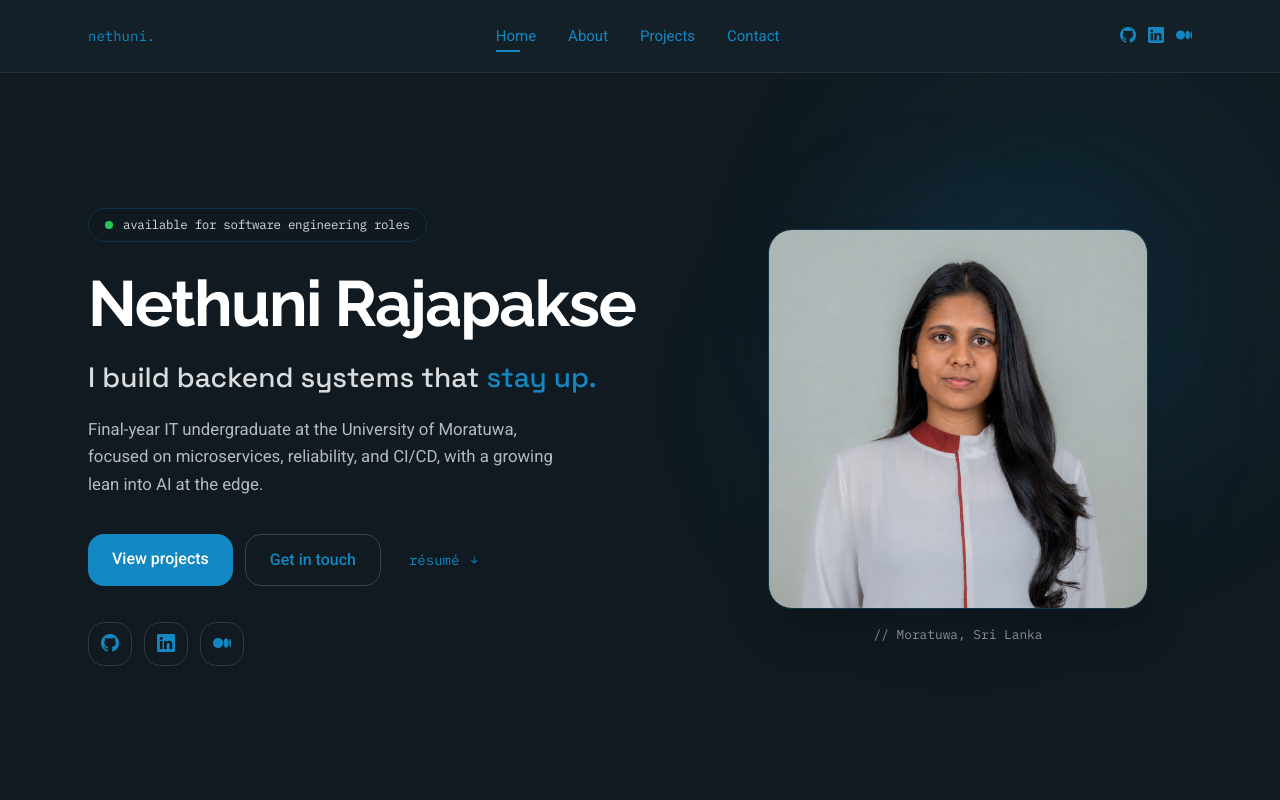
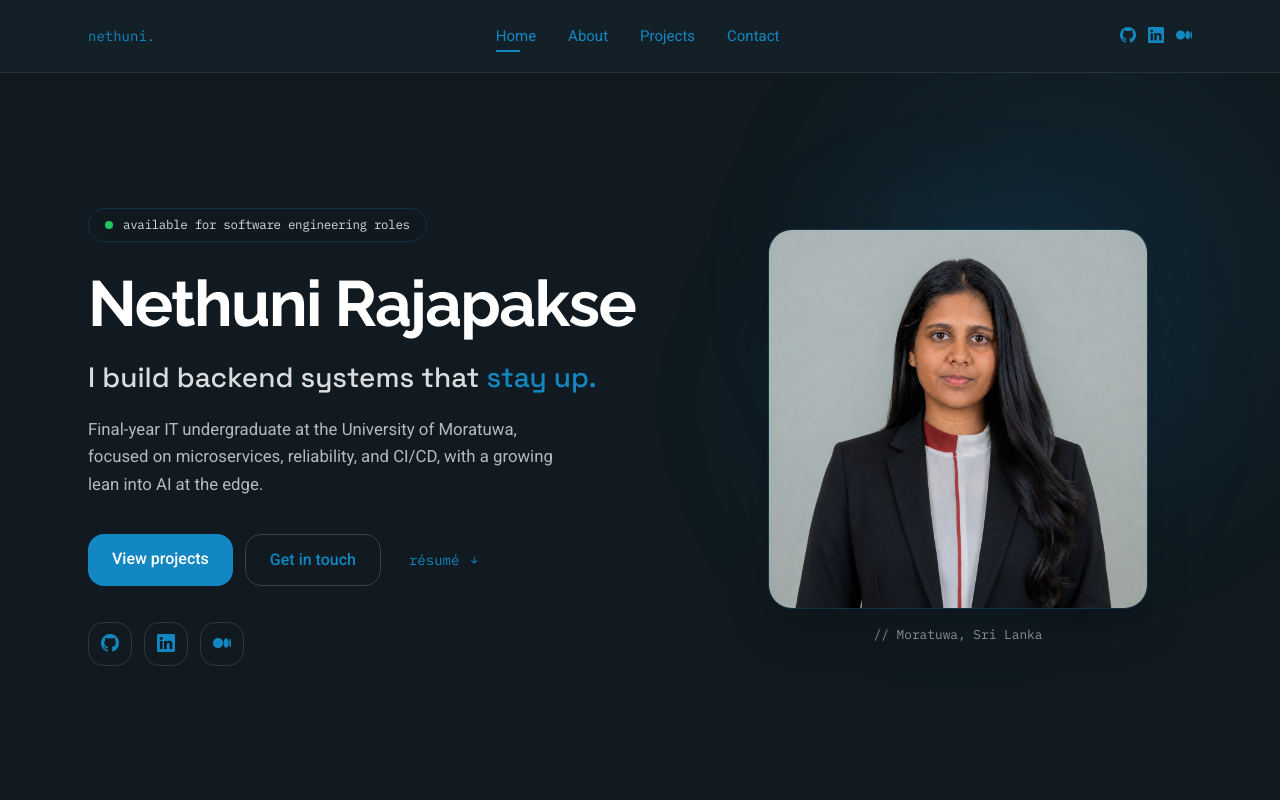
Before and after one commit to nethunirajapakse/nethuni-rajapakse-portfolio, a Next.js app: page / in a window 1280 px wide. Shown: the top 800 px of the page. Built offline with nearby package versions, Linux system fonts and the light colour scheme.

Commit message:
change photo

```diff
--- a/app/components/Hero.tsx
+++ b/app/components/Hero.tsx
@@ -168,7 +168,7 @@ export default function Hero() {
               }}
             >
               <Image
-                src="/me.png"
+                src="/nethuni.png"
                 alt="Nethuni Rajapakse"
                 fill
                 sizes="(max-width: 768px) 100vw, 380px"
```
Also changed, not shown: public/nethuni.png (added).
